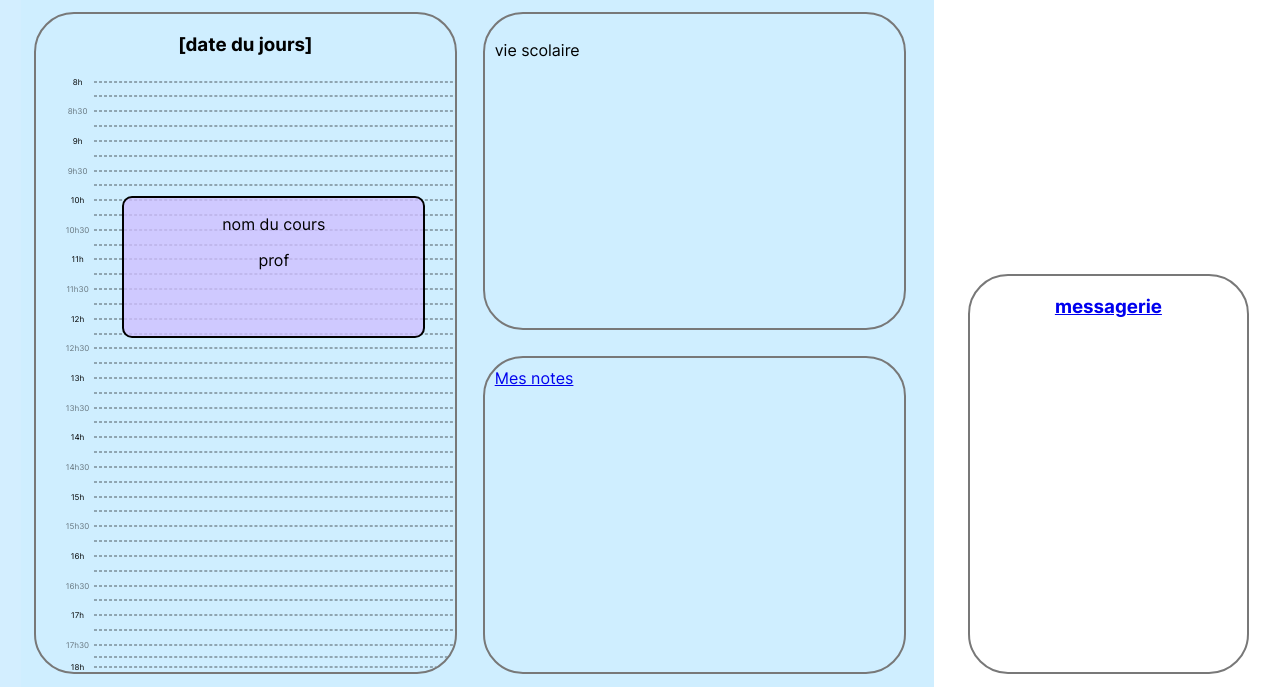
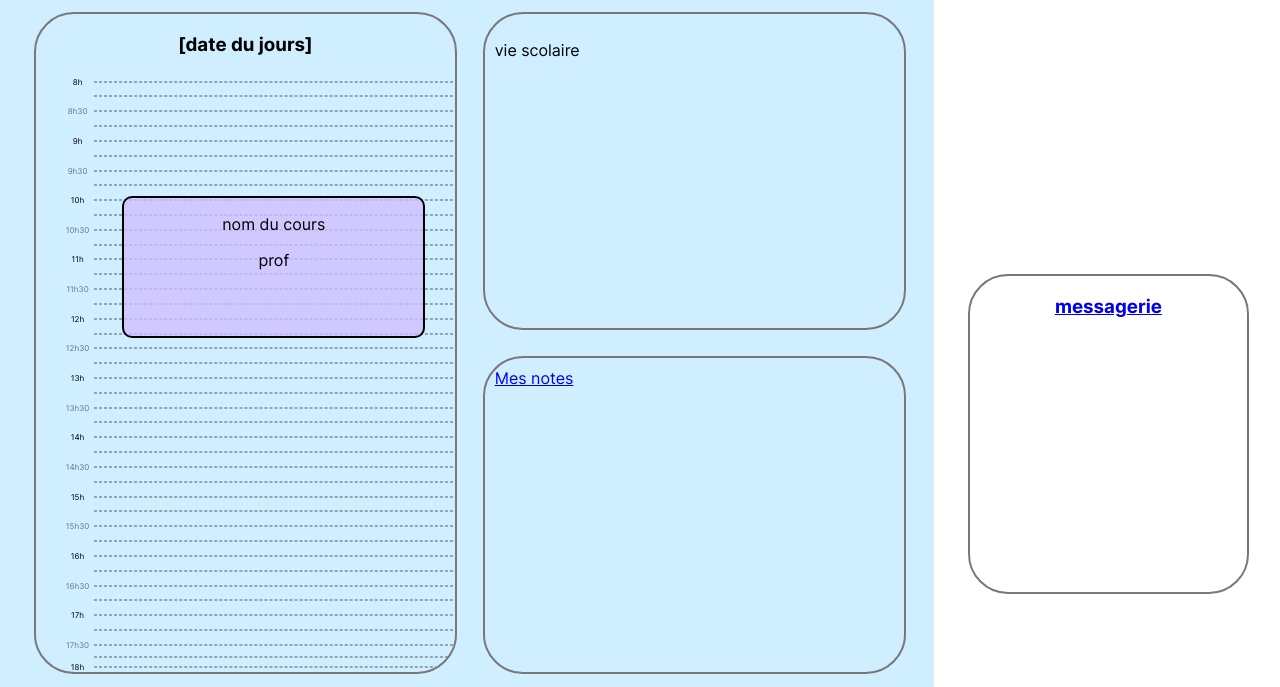
Before and after one commit to Suzoka/ENT, a PHP site: page / in a window 1280 px wide. Shown: the part 113-800 px from the top of the page. Run offline with PHP 8.4, Linux system fonts and the light colour scheme; the visitor is signed in with stand-in values (Sample User, id 1); data that the repository does not hold is empty.

Commit message:
:bug: side bar overflow

```diff
--- a/style/style.css
+++ b/style/style.css
@@ -212,12 +212,11 @@ header nav a.logout {
     border-bottom-left-radius: 0;
     border-bottom-right-radius: 0;
     width: 22vw;
-    height: 50vh;
+    height: 40vh;
     margin-bottom: 0;
     margin-top: 0;
     position: absolute;
-    bottom: 0;
-    overflow: scroll;
+    bottom: 10vh;
 }
 
 .chat h3 {
```
